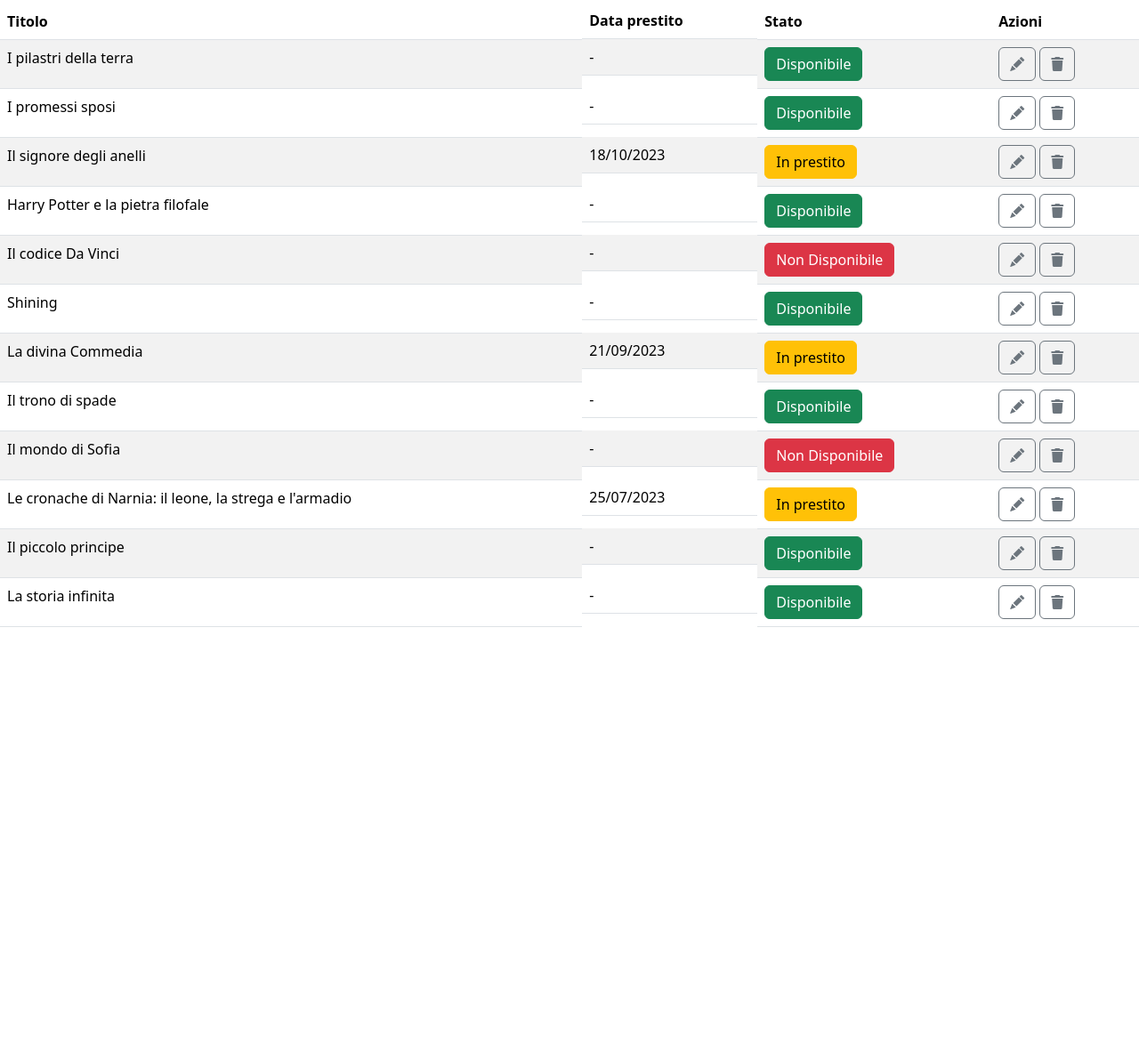
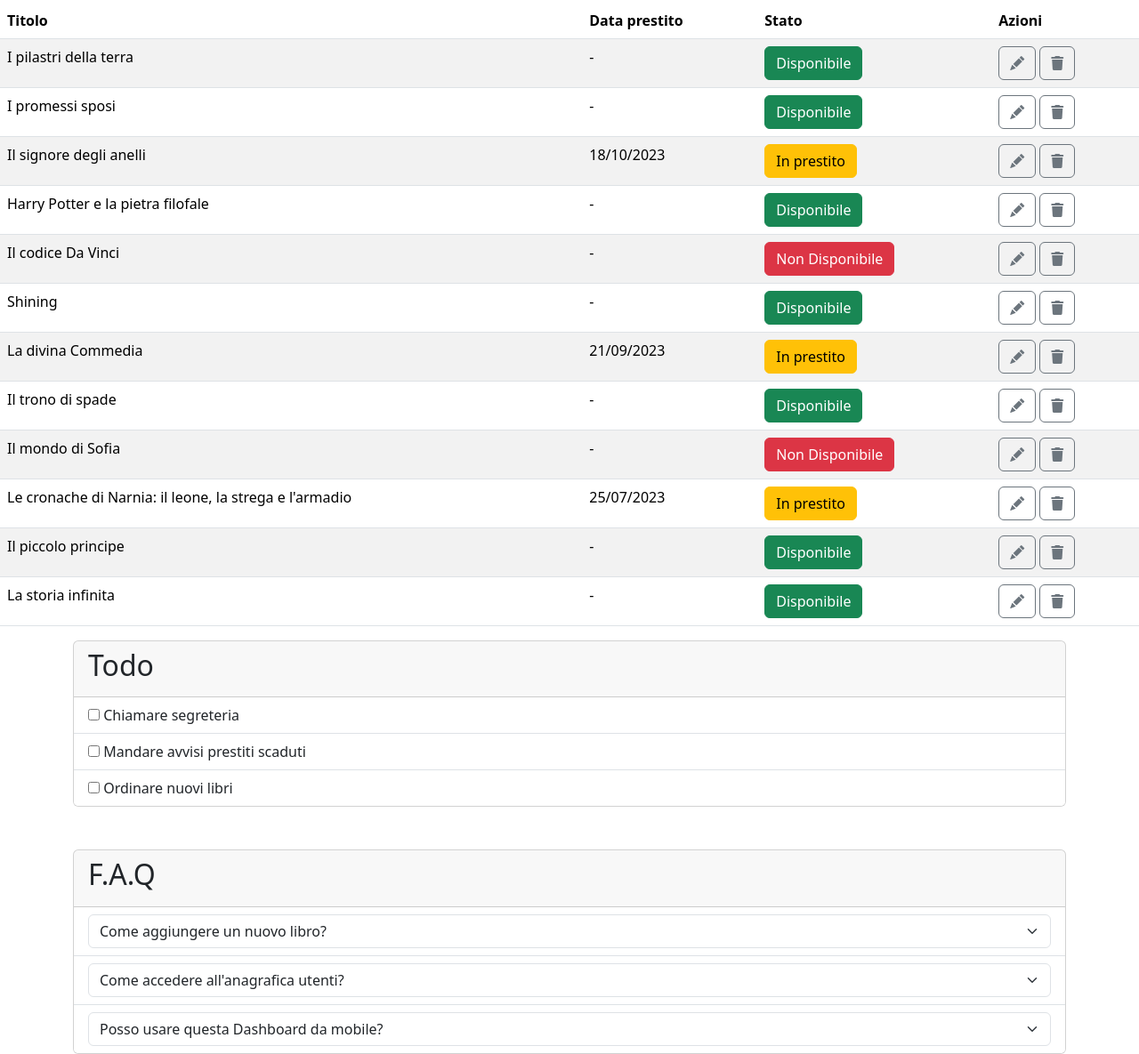
Before and after one commit to lisadelladucata/html-css-bootstrap-dashboard, a plain HTML site: page index.html in a window 1280 px wide. Shown: the part 161-1346 px from the top of the page at 89% size. Before the commit the page ends 882 px from the top, so only its background shows below. Drawn offline with nearby package versions, Linux system fonts and the light colour scheme.

Commit message:
feat: bonus + fix responsive

```diff
--- a/index.html
+++ b/index.html
@@ -65,7 +65,7 @@
                 <thead>
                   <tr>
                     <th scope="col">Titolo</th>
-                    <th scope="col" class=" d-none d-md-block">Data prestito</th>
+                    <th scope="col" class=" d-none d-md-table-cell">Data prestito</th>
                     <th scope="col">Stato</th>
                     <th scope="col">Azioni</th>
                   </tr>
@@ -73,7 +73,7 @@
                 <tbody>
                   <tr>
                     <td>I pilastri della terra</td>
-                    <td class=" d-none d-md-block">-</td>
+                    <td class="d-none d-md-table-cell">-</td>
                     <td>
                         <button type="button" class="btn btn-success">Disponibile</button>
                     </td>
@@ -88,7 +88,7 @@
                   </tr>
                   <tr>
                     <td>I promessi sposi</td>
-                    <td class=" d-none d-md-block">-</td>
+                    <td class=" d-none d-md-table-cell">-</td>
                     <td>
                         <button type="button" class="btn btn-success">Disponibile</button>
                     </td>
@@ -103,7 +103,7 @@
                   </tr>
                   <tr>
                     <td> Il signore degli anelli</td>
-                    <td class=" d-none d-md-block">18/10/2023</td>
+                    <td class=" d-none d-md-table-cell">18/10/2023</td>
                     <td>
                         <button type="button" class="btn btn-warning ">In prestito</button>
                     </td>
@@ -118,7 +118,7 @@
                   </tr>
                   <tr>
                     <td>Harry Potter e la pietra filofale</td>
-                    <td class=" d-none d-md-block">-</td>
+                    <td class=" d-none d-md-table-cell">-</td>
                     <td>
                         <button type="button" class="btn btn-success">Disponibile</button>
                     </td>
@@ -133,7 +133,7 @@
                   </tr>
                   <tr>
                     <td>Il codice Da Vinci</td>
-                    <td class=" d-none d-md-block">-</td>
+                    <td class=" d-none d-md-table-cell">-</td>
                     <td>
                         <button type="button" class="btn btn-danger">Non Disponibile</button>
                     </td>
@@ -148,7 +148,7 @@
                   </tr>
                   <tr>
                     <td> Shining</td>
-                    <td class=" d-none d-md-block">-</td>
+                    <td class=" d-none d-md-table-cell">-</td>
                     <td>
                         <button type="button" class="btn btn-success">Disponibile</button>
                     </td>
@@ -163,7 +163,7 @@
                   </tr>
                   <tr>
                     <td>La divina Commedia</td>
-                    <td class=" d-none d-md-block">21/09/2023</td>
+                    <td class=" d-none d-md-table-cell">21/09/2023</td>
                     <td>
                         <button type="button" class="btn btn-warning ">In prestito</button>
                     </td>
@@ -178,7 +178,7 @@
                   </tr>
                   <tr>
                     <td>Il trono di spade</td>
-                    <td class=" d-none d-md-block">-</td>
+                    <td class=" d-none d-md-table-cell">-</td>
                     <td>
                         <button type="button" class="btn btn-success">Disponibile</button>
                     </td>
@@ -193,7 +193,7 @@
                   </tr>
                   <tr>
                     <td> Il mondo di Sofia</td>
-                    <td class=" d-none d-md-block">-</td>
+                    <td class=" d-none d-md-table-cell">-</td>
                     <td>
                         <button type="button" class="btn btn-danger">Non Disponibile</button>
                     </td>
@@ -208,7 +208,7 @@
                   </tr>
                   <tr>
                     <td>Le cronache di Narnia: il leone, la strega e l'armadio</td>
-                    <td class=" d-none d-md-block">25/07/2023</td>
+                    <td class=" d-none d-md-table-cell">25/07/2023</td>
                     <td>
                         <button type="button" class="btn btn-warning ">In prestito</button>
                     </td>
@@ -223,7 +223,7 @@
                   </tr>
                   <tr>
                     <td>Il piccolo principe</td>
-                    <td class=" d-none d-md-block">-</td>
+                    <td class=" d-none d-md-table-cell">-</td>
                     <td>
                         <button type="button" class="btn btn-success">Disponibile</button>
                     </td>
@@ -238,7 +238,7 @@
                   </tr>
                   <tr>
                     <td> La storia infinita</td>
-                    <td class=" d-none d-md-block">-</td>
+                    <td class=" d-none d-md-table-cell">-</td>
                     <td>
                         <button type="button" class="btn btn-success">Disponibile</button>
                     </td>
@@ -254,6 +254,51 @@
                 </tbody>
               </table>
         </section>
+        <section>
+            <div class="container">
+                <div class="card">
+                <div class="card-header">
+                  <h2>Todo</h2>
+                </div>
+                <ul class="list-group list-group-flush">
+                  <li class="list-group-item">
+                    <input type="checkbox">
+                    <label for="checkbox"> Chiamare segreteria</label>
+                  </li>
+                  <li class="list-group-item">
+                    <input type="checkbox">
+                    <label for="checkbox">Mandare avvisi prestiti scaduti</label>
+                  </li>
+                  <li class="list-group-item">
+                    <input type="checkbox">
+                    <label for="checkbox">Ordinare nuovi libri</label>
+                  </li>
+                </ul>
+                </div>
+                <div class="card mt-5">
+                    <div class="card-header">
+                      <h2>F.A.Q</h2>
+                    </div>
+                    <ul class="list-group list-group-flush">
+                      <li class="list-group-item">
+                        <select class="form-select" aria-label="Default select example">
+                            <option selected>Come aggiungere un nuovo libro?</option>
+                        </select>
+                      </li>
+                      <li class="list-group-item">
+                        <select class="form-select" aria-label="Default select example">
+                            <option selected>Come accedere all'anagrafica utenti?</option>
+                        </select>
+                      </li>
+                      <li class="list-group-item">
+                        <select class="form-select" aria-label="Default select example">
+                            <option selected>Posso usare questa Dashboard da mobile?</option>
+                        </select>
+                      </li>
+                    </ul>
+                  </div>
+            </div>
+        </section>
     </main>
 </body>
 </html>
```
